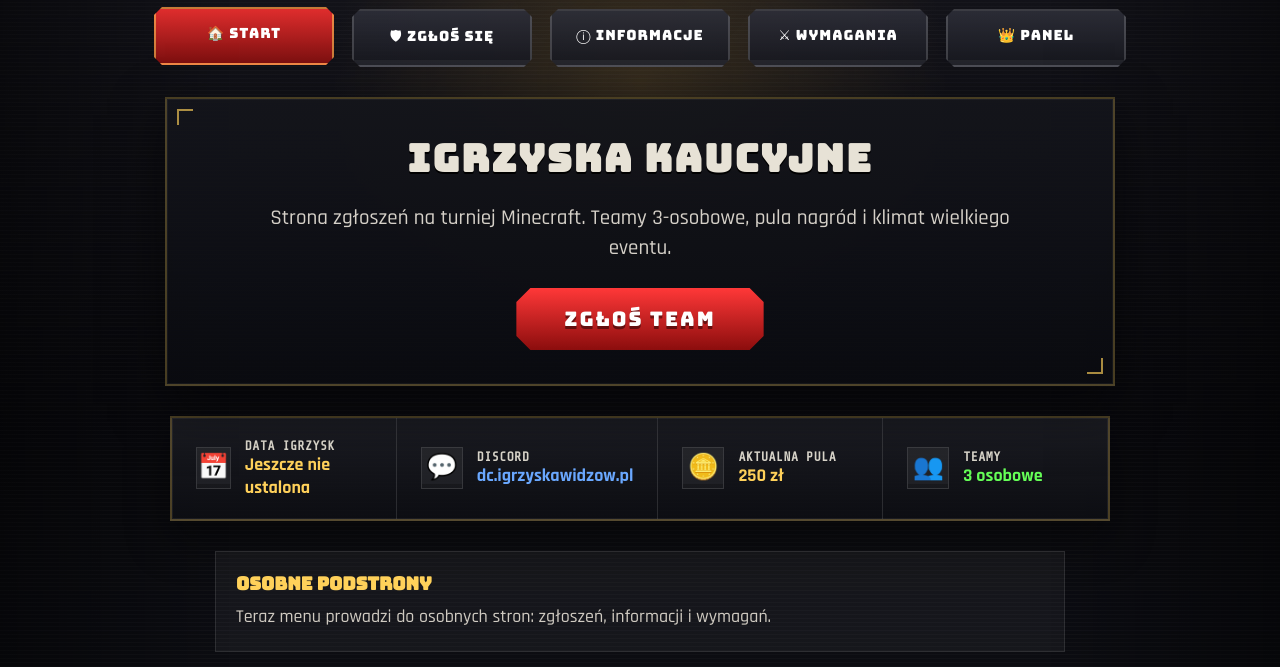
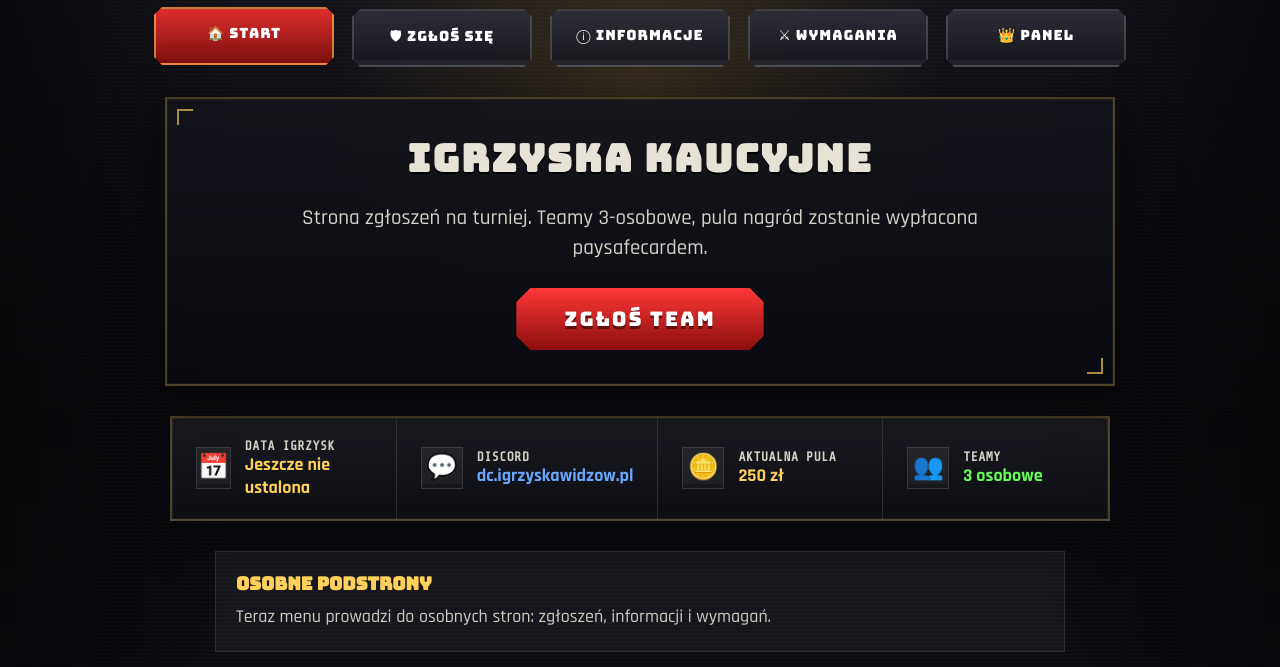
Before and after one commit to canonekkk/igrzyska-widzow, a website: page index.html in a window 1280 px wide. Shown: the part 77-744 px from the top of the page. Drawn offline with nearby package versions, Linux system fonts and the light colour scheme.

Commit message:
Update index.html

```diff
--- a/index.html
+++ b/index.html
@@ -1,2 +1,2 @@
 <!DOCTYPE html><html lang="pl"><head><meta charset="UTF-8"><meta name="viewport" content="width=device-width,initial-scale=1.0"><title>Igrzyska Kaucyjne — Start</title><link rel="stylesheet" href="style.css"></head><body><main class="page"><header><a href="index.html"><img class="logo" src="assets/logo.png" alt="Igrzyska Kaucyjne"></a><div class="topline">◆ REKRUTACJA TEAMÓW ◆</div></header><nav class="nav"><a href="index.html" class="active">🏠 Start</a><a href="zgloszenia.html" class="">🛡 Zgłoś się</a><a href="informacje.html" class="">ⓘ Informacje</a><a href="wymagania.html" class="">⚔ Wymagania</a>  <a href="admin.html">👑 Panel</a>
-</nav><section class="hero card"><h1>Igrzyska Kaucyjne</h1><p>Strona zgłoszeń na turniej Minecraft. Teamy 3-osobowe, pula nagród i klimat wielkiego eventu.</p><a class="big-button" href="zgloszenia.html">Zgłoś team</a></section><section class="status-panel"><div class="stat"><div class="icon">📅</div><div><b>Data igrzysk</b><span>Jeszcze nie ustalona</span></div></div><div class="stat"><div class="icon">💬</div><div><b>Discord</b><span class="blue">dc.igrzyskawidzow.pl</span></div></div><div class="stat"><div class="icon">🪙</div><div><b>Aktualna pula</b><span>250 zł</span></div></div><div class="stat"><div class="icon">👥</div><div><b>Teamy</b><span class="green">3 osobowe</span></div></div></section><section class="list"><div class="list-item"><h2>Osobne podstrony</h2><p>Teraz menu prowadzi do osobnych stron: zgłoszeń, informacji i wymagań.</p></div><div class="list-item"><h2>Najważniejsze</h2><p>Najpierw sprawdź wymagania, potem przejdź do formularza i skopiuj gotowe zgłoszenie.</p></div></section><footer><div><strong>IGRZYSKA KAUCYJNE</strong><br>Najlepsi. Rywalizują. Wygrywają.</div><div><a href="informacje.html">Informacje</a><a href="zgloszenia.html">Zgłoszenia</a><a href="wymagania.html">Wymagania</a><span>© 2026 Igrzyska Kaucyjne</span></div></footer></main></body></html>
+</nav><section class="hero card"><h1>Igrzyska Kaucyjne</h1><p>Strona zgłoszeń na turniej. Teamy 3-osobowe, pula nagród zostanie wypłacona paysafecardem.</p><a class="big-button" href="zgloszenia.html">Zgłoś team</a></section><section class="status-panel"><div class="stat"><div class="icon">📅</div><div><b>Data igrzysk</b><span>Jeszcze nie ustalona</span></div></div><div class="stat"><div class="icon">💬</div><div><b>Discord</b><span class="blue">dc.igrzyskawidzow.pl</span></div></div><div class="stat"><div class="icon">🪙</div><div><b>Aktualna pula</b><span>250 zł</span></div></div><div class="stat"><div class="icon">👥</div><div><b>Teamy</b><span class="green">3 osobowe</span></div></div></section><section class="list"><div class="list-item"><h2>Osobne podstrony</h2><p>Teraz menu prowadzi do osobnych stron: zgłoszeń, informacji i wymagań.</p></div><div class="list-item"><h2>Najważniejsze</h2><p>Najpierw sprawdź wymagania, potem przejdź do formularza i skopiuj gotowe zgłoszenie.</p></div></section><footer><div><strong>IGRZYSKA KAUCYJNE</strong><br>Najlepsi. Rywalizują. Wygrywają.</div><div><a href="informacje.html">Informacje</a><a href="zgloszenia.html">Zgłoszenia</a><a href="wymagania.html">Wymagania</a><span>© 2026 Igrzyska Kaucyjne</span></div></footer></main></body></html>
```
